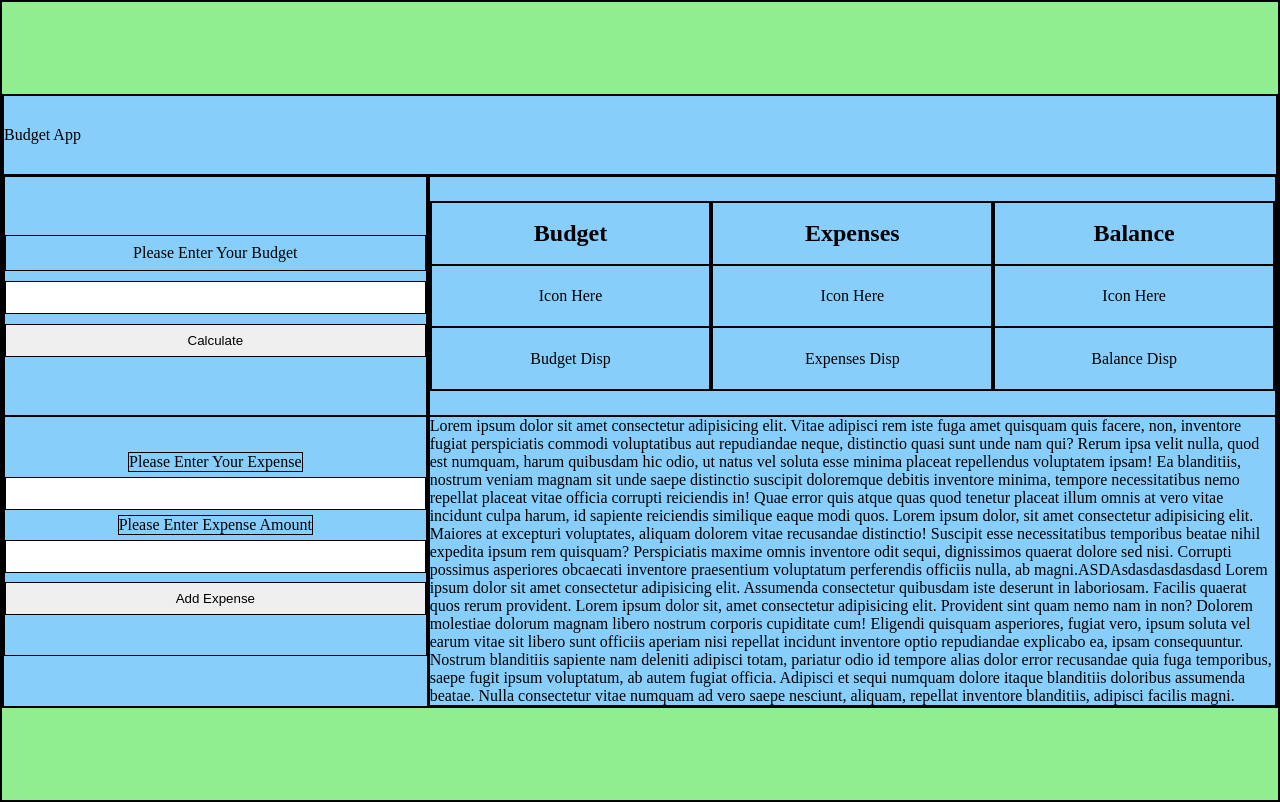
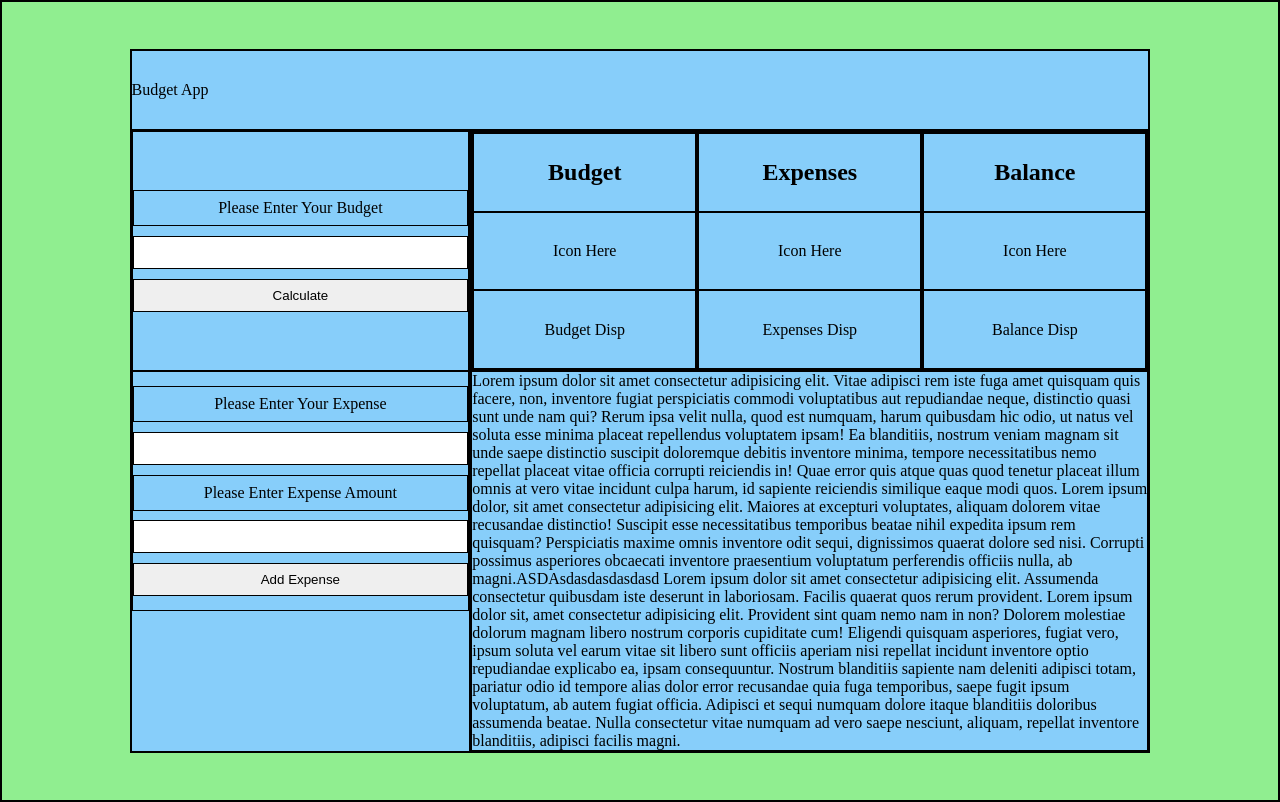
Before and after one commit to bhunor97/Small_JavaScript_Projects, a plain HTML site: page Budget_App/budget.html in a window 1280 px wide. Drawn offline with Linux system fonts and the light colour scheme.

Commit message:
css - minor adjustments

```diff
--- a/Budget_App/budget.css
+++ b/Budget_App/budget.css
@@ -39,6 +39,7 @@ body {
   grid-template-rows: auto auto auto;
   background-color: lightskyblue;
 
+  width: 80%;
   height: auto;
 }
 
@@ -98,6 +99,19 @@ button {
   height: var(--height_1);
 }
 
+.expenseInputDiv label,
+input,
+button {
+  display: flex;
+  flex-direction: column;
+  justify-content: center;
+  align-items: center;
+
+  width: 100%;
+  padding: var(--padSmall);
+  margin: var(--margTiny);
+}
+
 /* COLUMN_2 */
 .gridColumn_2 {
   grid-row: 2/4;
@@ -126,8 +140,8 @@ button {
   flex-direction: column;
   justify-content: center;
   align-items: center;
-  width: 80%;
-  height: 80%;
+  width: 100%;
+  height: 100%; /* check the size */
 }
 
 .budgetDiv h2,
```
